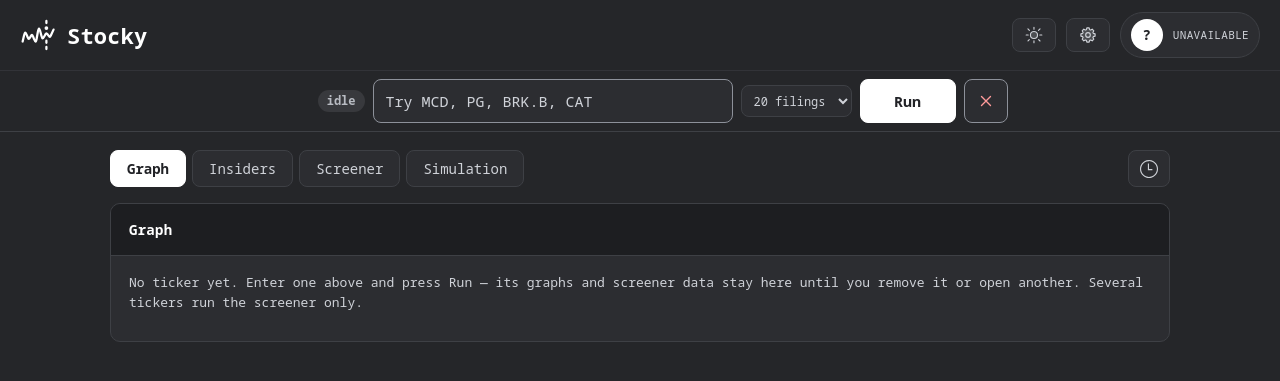
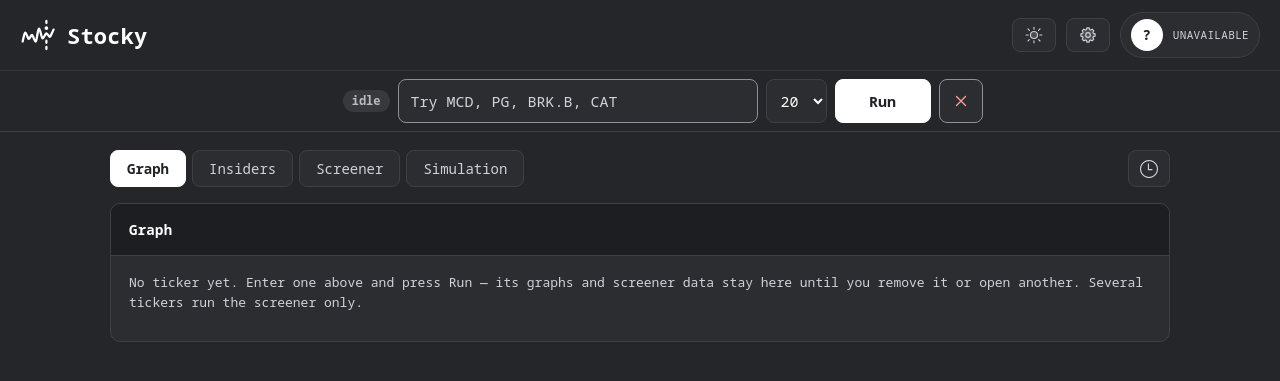
Before and after one commit to jorgecanut/10kanalyzer, a Python web app: template templates/index.html in a window 1280 px wide. Shown: the top 381 px of the page. Run offline with Jinja, Linux system fonts and the light colour scheme; the template is opened without the code that fills it, so the values that code supplies are empty.

Commit message:
ui: filings select matches the other controls, numbers only
Co-Authored-By: Claude Opus 5.5 <noreply@anthropic.com>

```diff
--- a/templates/index.html
+++ b/templates/index.html
@@ -112,8 +112,7 @@
   /* Fixed width so idle/running/cancelled never shift the centred bar. */
   #status { font-size:13px; min-width:92px; display:flex; justify-content:flex-end; }
   #ticker { flex:0 1 360px; width:360px; min-width:240px; height:44px; border-color:var(--line-strong); }
-  /* The filings count is secondary: smaller and quieter, label kept. */
-  #filings { height:32px; padding:4px 8px; font-size:12px; color:var(--muted); }
+  #filings { height:44px; padding:0 10px; font-size:15px; }
   #run-btn { height:44px; min-width:96px; padding:0 22px; font-size:15px; }
   #cancel-btn { width:44px; height:44px; border-color:var(--line-strong); }
   #ticker:focus { border-color:var(--accent); }
@@ -411,11 +410,11 @@
       <span id="status" class="status"><span class="badge idle">idle</span></span>
       <input id="ticker" type="text" placeholder="AAPL, MSFT, NVDA" maxlength="120" aria-label="Tickers"
              oninput="updateMode()" onkeydown="if(event.key==='Enter')handlePrimary()">
-      <select id="filings" title="Number of 10-K filings">
-        <option value="3">3 filings</option>
-        <option value="5">5 filings</option>
-        <option value="10">10 filings</option>
-        <option value="20" selected>20 filings</option>
+      <select id="filings" title="Number of 10-K filings" aria-label="Number of 10-K filings">
+        <option value="3">3</option>
+        <option value="5">5</option>
+        <option value="10">10</option>
+        <option value="20" selected>20</option>
       </select>
       <button id="run-btn" class="primary" onclick="handlePrimary()">Run</button>
       <button id="cancel-btn" class="btn-cancel" onclick="cancelAll()"
```
